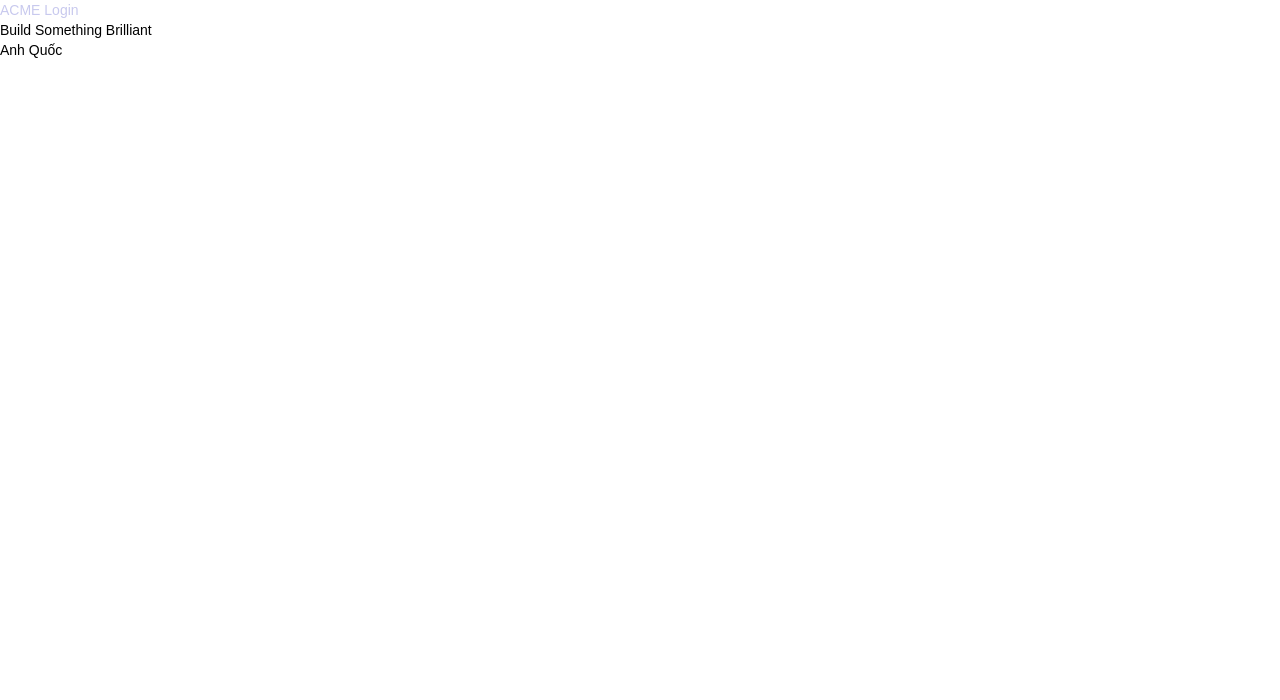
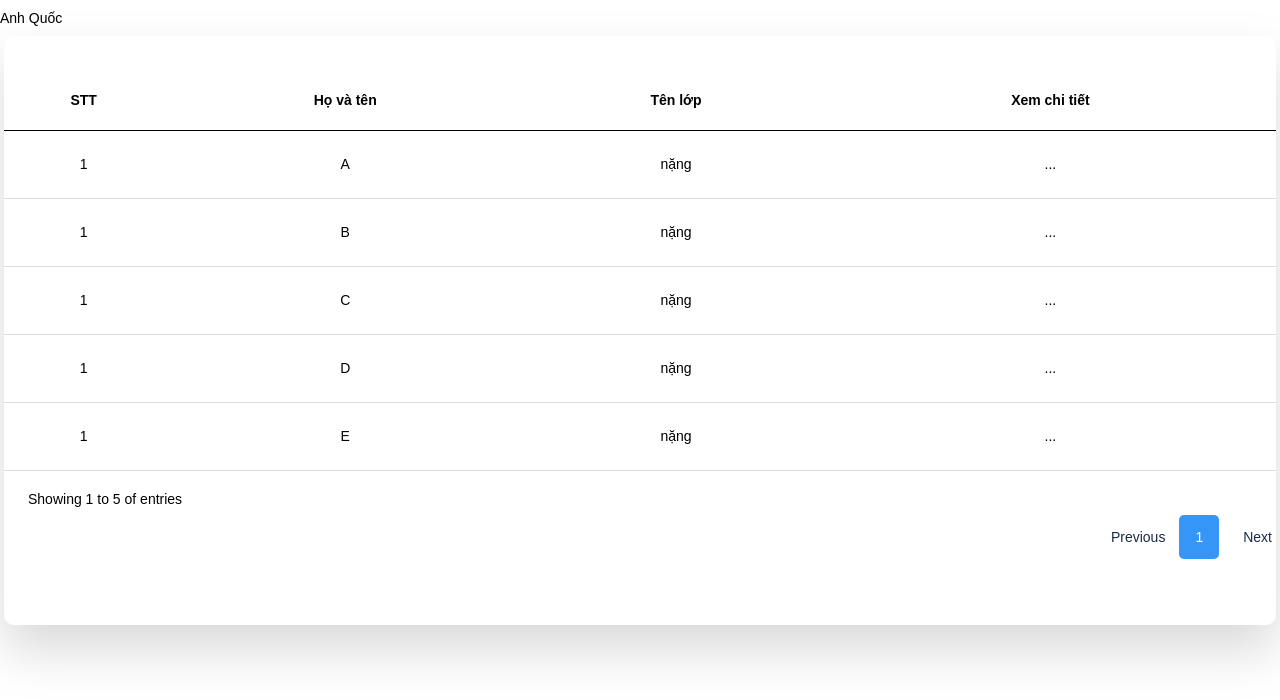
Before and after one commit to dauphaihau/e-medical, a Next.js app: page / in a window 1280 px wide. Shown: the top 700 px of the page. Built offline with nearby package versions, Linux system fonts and the light colour scheme.

Commit message:
conver table and pagination from taiwin to scss

```diff
--- a/components/badge/index.js
+++ b/components/badge/index.js
@@ -0,0 +1,7 @@
+export default function Badge({className, children, variant='success', ...other}) {
+    // const cls = `badge bg-${variant} p-2 rounded`
+    const cls = `badge bg-${variant} p-2 rounded`
+    return (
+      <button className={cls} {...other}>{children}</button>
+    );
+}
--- /dev/null
+++ b/components/pagination/index.js
@@ -0,0 +1,26 @@
+export default function Pagination({ data }) {
+    const handleCountPage = data => {
+        if (!data) return;
+        let numPage = [1];
+        for (let i = 1; i < data.length; i++) {
+            if (data.length > i * 10) {
+                numPage.push(i + 1)
+            }
+        };
+        return numPage;
+    };
+
+    const numberPagination = handleCountPage(data);
+    return (
+        <div className="pagination rounded-xl">
+            <p>Showing 1 to {data.length} of entries</p>
+            <div className="num_pagination">
+                <div className="item_pagination">
+                    <p>Previous</p>
+                    <a>1</a>
+                    <p>Next</p>
+                </div>
+            </div>
+        </div>
+    )
+}
--- /dev/null
+++ b/components/table/badge.js
@@ -0,0 +1,11 @@
+export default function Badge({status}){
+    return(
+        <div
+            className="status hover:bg-violet-600 text-xs"
+            style={{
+                "backgroundColor" : (status === "danger") ? "#ffd6de" : (status === "warning") ? "#fff8ea" : "#ebf9f5",
+                "color": (status === "danger") ? "#ee3158" : (status === "warning") ? "#ffa800" : "#05825f",
+            }}
+            >{(status === "danger") ? "nặng" : 'bình thường'}</div>
+    )
+}
--- /dev/null
+++ b/components/table/constant.js
@@ -0,0 +1,10 @@
+export const getBadge = status => {
+    switch (status) {
+        case "nặng":
+            return 'danger'
+        case "bình thường":
+            return 'success'
+        default:
+            return 'warning'
+    }
+}
--- /dev/null
+++ b/components/table/index.js
@@ -0,0 +1,38 @@
+import { useState } from "react";
+import Badge from "@components/badge"
+import Pagination from "../pagination";
+// import {getBadge} from "./constant";
+
+export default function Table({ data, columns }) {
+  // const numberPagination = handleCountPage(data);
+  return (
+    <>
+      <div className="container_table drop-shadow-2xl">
+        <table className="table">
+          <thead>
+            <tr>
+              {columns && columns.map((item, idx) => (
+                <th
+                  key={idx}
+                >{item.text}</th>
+              ))}
+            </tr>
+          </thead>
+          <tbody>
+            {data && data.map((item, idx) => (
+              <tr className="sorting_1 " key={idx}>
+                <td>{item.id}</td>
+                <td>{item.fullName}</td>
+                <td>{item.className}</td>
+                <td>...</td>
+              </tr>
+            ))}
+          </tbody>
+        </table>
+        <Pagination
+          data={data}
+        />
+      </div>
+    </>
+  )
+}
--- /dev/null
+++ b/components/table/pagination.js
@@ -0,0 +1,55 @@
+import React, {useState} from 'react';
+
+const Pagination = ({totalStaff, staffPerPage}) => {
+
+  const [currentPage, setCurrentPage] = useState(1);
+
+  const staffNumbers = [];
+
+  for (let i = 1; i <= Math.ceil(totalStaff / staffPerPage); i++) {
+    staffNumbers.push(i);
+  }
+
+  return (
+    <div className="pagination">
+      <button
+        disabled={currentPage === 1}
+        className="mt-0 " onClick={() => setCurrentPage(1)}>
+        <svg className="w-5 h-5" fill="currentColor" viewBox="0 0 20 20" xmlns="http://www.w3.org/2000/svg">
+          <path
+            fill-rule="evenodd"
+            d="M12.707 5.293a1 1 0 010 1.414L9.414 10l3.293 3.293a1 1 0 01-1.414 1.414l-4-4a1 1 0 010-1.414l4-4a1 1 0 011.414 0z"
+            clip-rule="evenodd"
+          />
+        </svg>
+      </button>
+      {staffNumbers?.map((item, idx) => (
+          <a
+            key={idx}
+            className="cursor-pointer"
+            style={{
+              "backgroundColor": (currentPage === idx + 1) ? "#5156be" : "#fff",
+              "color": (currentPage === idx + 1) ? "#fff" : "black"
+            }}
+            onClick={() => setCurrentPage(item)}
+          >{item}</a>
+        )
+      )}
+      <button
+        disabled={currentPage === totalStaff}
+        className="mt-0 "
+        onClick={() => setCurrentPage(totalStaff)}
+      >
+        <svg className="w-5 h-5" fill="currentColor" viewBox="0 0 20 20" xmlns="http://www.w3.org/2000/svg">
+          <path
+            fill-rule="evenodd"
+            d="M7.293 14.707a1 1 0 010-1.414L10.586 10 7.293 6.707a1 1 0 011.414-1.414l4 4a1 1 0 010 1.414l-4 4a1 1 0 01-1.414 0z"
+            clip-rule="evenodd"
+          />
+        </svg>
+      </button>
+    </div>
+  );
+}
+
+export default Pagination;
--- a/pages/index.js
+++ b/pages/index.js
@@ -1,16 +1,71 @@
 import { useEffect } from "react";
 import Router from "next/router";
 import Button from "../components/button";
+import Badge from "../components/badge";
+import Table from "../components/table";
 
+const columns = [
+  {
+    dataField: 'stt',
+    text: 'STT',
+  },
+  {
+    dataField: 'Data Check In',
+    text: 'Họ và tên',
+  },
+  {
+    dataField: 'Patient Name',
+    text: 'Tên lớp'
+  },
+  {
+    dataField: 'Patient Name',
+    text: 'Xem chi tiết'
+  },
+];
+// //data demo
+const data = [
+  {
+    id: 1,
+    fullName: 'A',
+    className: 'nặng',
+  },
+  {
+    id: 1,
+    fullName: 'B',
+    className: 'nặng',
+  },
+  {
+    id: 1,
+    fullName: 'C',
+    className: 'nặng',
+  },
+  {
+    id: 1,
+    fullName: 'D',
+    className: 'nặng',
+  },
+  {
+    id: 1,
+    fullName: 'E',
+    className: 'nặng',
+    status: 'nặng',
+  },
+];
 export default function App() {
 
   return (
     <div className="homepage">
       <main>
-        <h1 className="text-primary-light">ACME Login</h1>
-        <p>Build Something Brilliant</p>
+        {/* <h1 className="text-primary-light">ACME Login</h1>
+        <p>Build Something Brilliant</p> */}
 
         <Button className="anhquoc" onClick={() => console.log('click ne')}>Anh Quốc</Button>
+        <Badge variant={"danger"}>badge12</Badge>
+        <Table
+          // pagination
+          columns={columns}
+          data={data}
+        />
         <br />
       </main>
     </div>
--- a/styles/components/_badges.scss
+++ b/styles/components/_badges.scss
@@ -1 +1,5 @@
 //template https://medical-admin-template.multipurposethemes.com/main/ui_badges.html
+.badge{
+    color:#FFFFFF
+
+}
--- /dev/null
+++ b/styles/components/_pagination.scss
@@ -0,0 +1,33 @@
+.pagination{
+    p{
+        margin-left: 24px;
+        margin-top: 12px;
+    }
+    .num_pagination{
+        display: flex;
+        justify-content:flex-end;
+        margin-bottom: 16px;
+        .item_pagination{
+            display: inline-block;
+            margin-top: 6px;
+            margin-bottom: 30px;
+            display: flex;
+            flex-direction: row;
+            p{
+                margin-top: 12px;
+                color: #172b4c;
+                cursor: pointer;
+                margin-right: 4px;
+            }
+            a{
+                cursor: pointer;
+                padding:12px 16px;
+                text-align: center;
+                border-radius: 5px;
+                margin-left: 10px;
+                color: #fff;
+                background-color: #3596f7;
+            }
+        }
+    }
+}
--- a/styles/components/_tables.scss
+++ b/styles/components/_tables.scss
@@ -1,4 +1,48 @@
-.table {
-  // template: https://medical-admin-template.multipurposethemes.com/main/tables_simple.html
-  // template: https://medical-admin-template.multipurposethemes.com/main/patients.html
+// .table {
+//   // template: https://medical-admin-template.multipurposethemes.com/main/tables_simple.html
+//   // template: https://medical-admin-template.multipurposethemes.com/main/patients.html
+// }
+.container_table{
+  position: relative;
+  background-color: #fff;
+  height: auto;
+  border-radius: 10px;
+  padding: 20px 0;
+  display: flex;
+  flex-direction: column;
+  margin:0 4px;
 }
+.table{
+  margin-top: 6px;
+  margin-bottom: 6px;
+  tr th{
+    user-select: none;
+    height: 68px;
+    width: auto;
+    margin-top: 50px;
+    padding-top: 16px;
+    padding-bottom: 8px;
+    color: black;
+    border-bottom: 1px solid black;
+  }
+  tr td{
+    color:black;
+    user-select: none;
+    height: 68px;
+    border-bottom: 1px solid #DDDDDD;
+    width: auto;
+    text-align: center;
+  }
+}
+
+.action > .ls-action {
+  display: none;
+}
+
+.action:focus + .ls-action {
+  display: block;
+}
+
+.btn-action:focus + .ls-action {
+  display: block;
+}
--- a/styles/globals.scss
+++ b/styles/globals.scss
@@ -5,8 +5,10 @@
 // @import './components/header';
 // @import './components/navbar';
 @import './components/buttons';
+@import './components/badges';
 // @import './components/sidebar';
-// @import './components/table';
+@import './components/tables';
+@import './components/pagination';
 // @import './components/form';
 // @import './components/staff';s
 // @import './components/doctor';
```
Also changed, not shown: components/button/index.js (line endings or trailing spaces), 1 other file (tests, documents, lock files or other folders).
